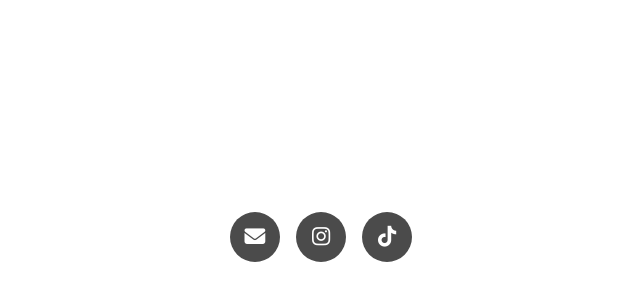
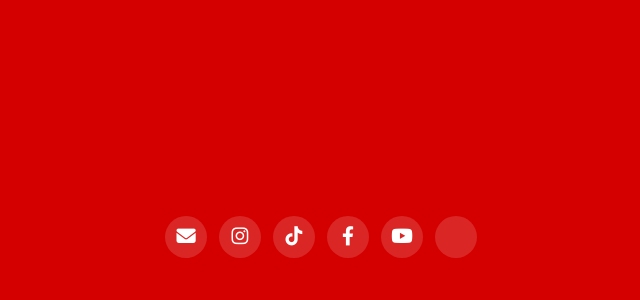
Before and after one commit to daixcompose/daixsocial, a plain HTML site: page index.html in a window 1280 px wide. Shown: the part 168-468 px from the top of the page, without its empty margins (319-959 px from the left). Drawn offline with Linux system fonts and the light colour scheme.

Commit message:
Update index.html

```diff
--- a/index.html
+++ b/index.html
@@ -1,10 +1,11 @@
 <!DOCTYPE html>
 <html lang="en">
+
 <head>
   <meta charset="UTF-8">
   <meta http-equiv="X-UA-Compatible" content="IE=edge">
   <meta name="viewport" content="width=device-width, initial-scale=1.0">
-  <title>Daix Compose | Socials</title>
+  <title>Daix Ai | Socials</title>
 
   <!-- Font Awesome -->
   <link rel="stylesheet" href="https://cdnjs.cloudflare.com/ajax/libs/font-awesome/6.2.0/css/all.min.css">
@@ -19,43 +20,45 @@
     body {
       display: grid;
       place-items: center;
+      background-color: #D40000;
       height: 100vh;
-      background-color: #fff;
     }
 
     .wrapper {
+      padding-top: 10px;
       display: inline-flex;
-      padding-top: 10px;
     }
 
     .fill {
       display: flex;
       align-items: center;
       justify-content: center;
-      width: 50px;
-      height: 50px;
+      width: 42px;
+      height: 42px;
       color: #fff;
+      background-color: rgba(255, 255, 255, 0.15);
+      border-radius: 50%;
+      margin: 6px;
       cursor: pointer;
-      position: relative;
-      margin: 8px;
-      background-color: #4b4b4b;
-      border-radius: 50%;
-      transition: background-color 0.3s ease;
+      transition: all 0.3s ease;
+    }
+
+    .fill:hover {
+      transform: scale(1.1);
+      background-color: #fff;
+      color: #D40000;
     }
 
     .icon {
-      font-size: 1.3em;
-    }
-
-    /* Hover color for all icons */
-    .fill:hover {
-      background-color: #D40000;
+      font-size: 1.2em;
     }
   </style>
+
 </head>
 
 <body>
   <div class="wrapper">
+
     <!-- Email -->
     <div id="email" onclick="navigate(this.id)" class="fill email">
       <span class="icon"><i class="fa-solid fa-envelope"></i></span>
@@ -70,20 +73,42 @@
     <div id="tiktok" onclick="navigate(this.id)" class="fill tiktok">
       <span class="icon"><i class="fab fa-tiktok"></i></span>
     </div>
+
+    <!-- Facebook -->
+    <div id="facebook" onclick="navigate(this.id)" class="fill facebook">
+      <span class="icon"><i class="fab fa-facebook-f"></i></span>
+    </div>
+
+    <!-- YouTube -->
+    <div id="youtube" onclick="navigate(this.id)" class="fill youtube">
+      <span class="icon"><i class="fab fa-youtube"></i></span>
+    </div>
+
+    <!-- Threads -->
+    <div id="threads" onclick="navigate(this.id)" class="fill threads">
+      <span class="icon"><i class="fa-brands fa-threads"></i></span>
+    </div>
+
   </div>
 
   <script>
     function navigate(id) {
       if (id === "email") {
         window.open("mailto:daix@daixcompose.com", '_blank').focus();
-      }
-      else if (id === "instagram") {
-        window.open("https://www.instagram.com/daixcompose", '_blank').focus();
-      }
-      else if (id === "tiktok") {
+      } else if (id === "instagram") {
+        window.open("https://instagram.com/daixcompose", '_blank').focus();
+      } else if (id === "tiktok") {
         window.open("https://www.tiktok.com/@daixcompose", '_blank').focus();
+      } else if (id === "facebook") {
+        window.open("https://www.facebook.com/DaixuanAi/", '_blank').focus();
+      } else if (id === "youtube") {
+        window.open("https://www.youtube.com/@daixcompose", '_blank').focus();
+      } else if (id === "threads") {
+        window.open("https://www.threads.com/@daixcompose?xmt=AQF0ZFQ2KQvSXh3zC7DLFBtqzp4XXa0U7X44gGSNZ2VoiME", '_blank').focus();
       }
     }
   </script>
+
 </body>
+
 </html>
```
